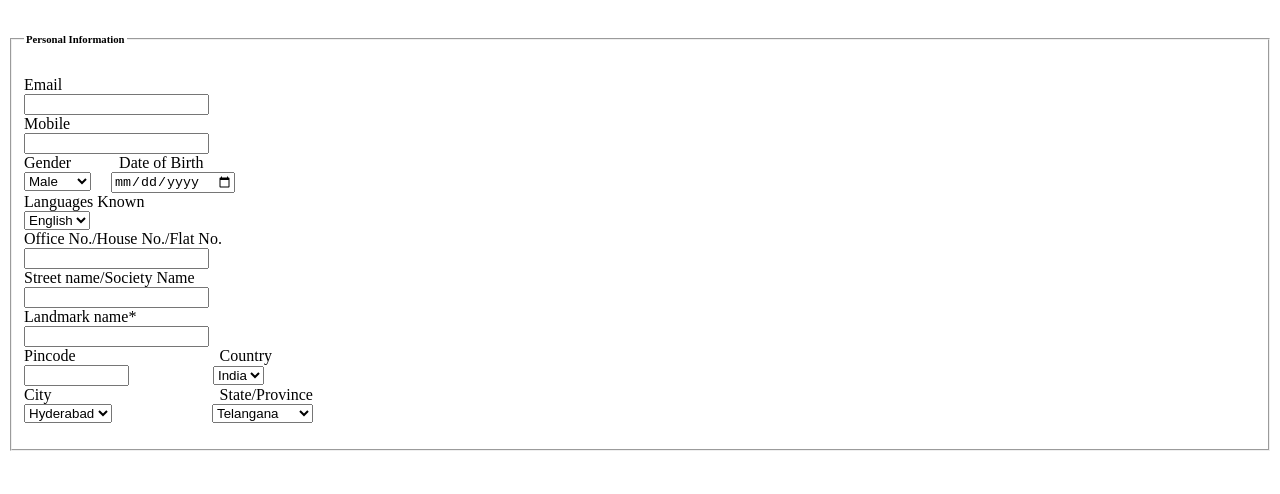
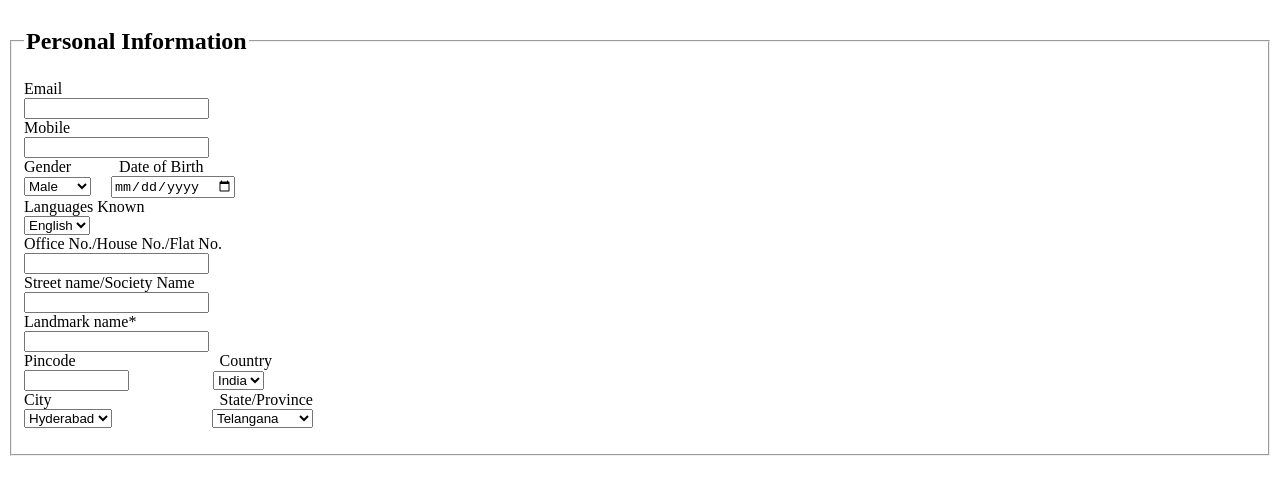
Before and after one commit to Abdulsaleem21/applicationform, a plain HTML site: page personalinfo.html in a window 1280 px wide. Drawn offline with Linux system fonts and the light colour scheme.

Commit message:
Update personalinfo.html

```diff
--- a/personalinfo.html
+++ b/personalinfo.html
@@ -1,7 +1,7 @@
 <html>
 <body>
 <fieldset>
-<legend><h6>Personal Information</h6></legend>
+<legend><h2>Personal Information</h2></legend>
 <form name="myform" method="post">
 Email<br>
 <input type="text" name="fname" required><br>
```
